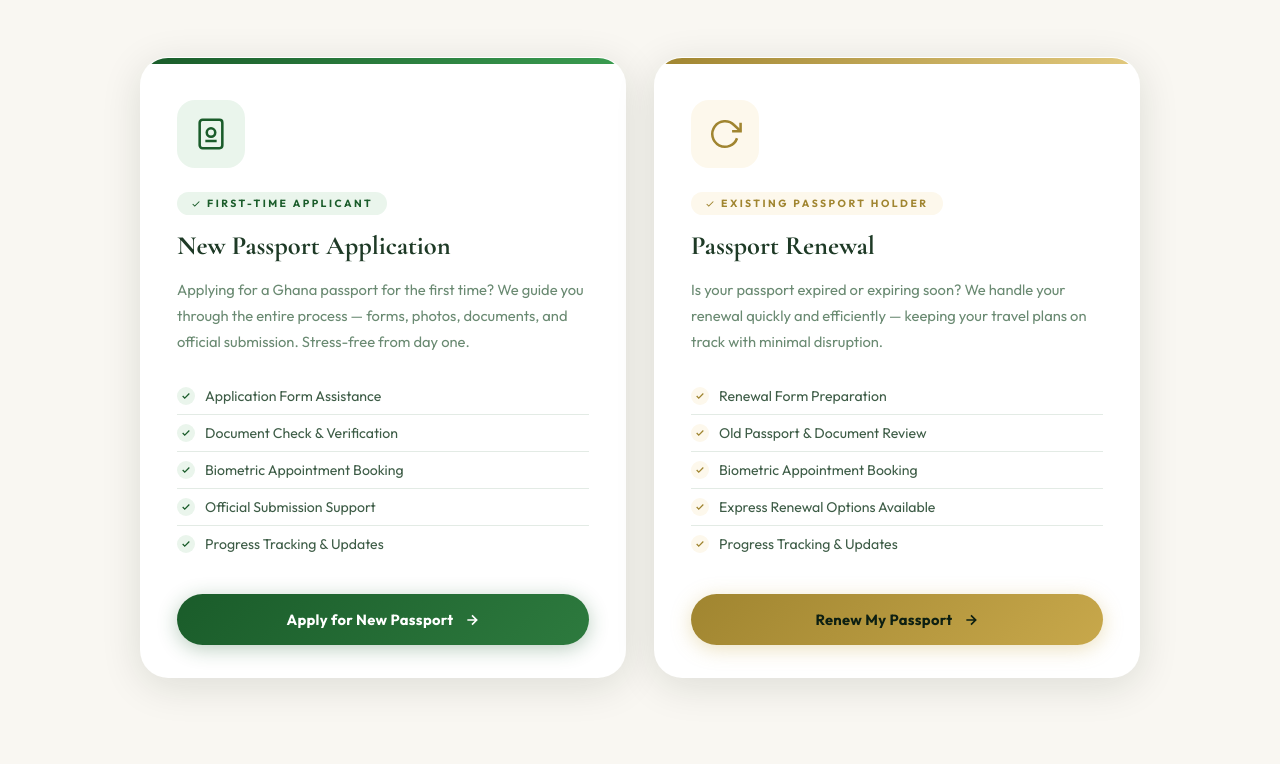
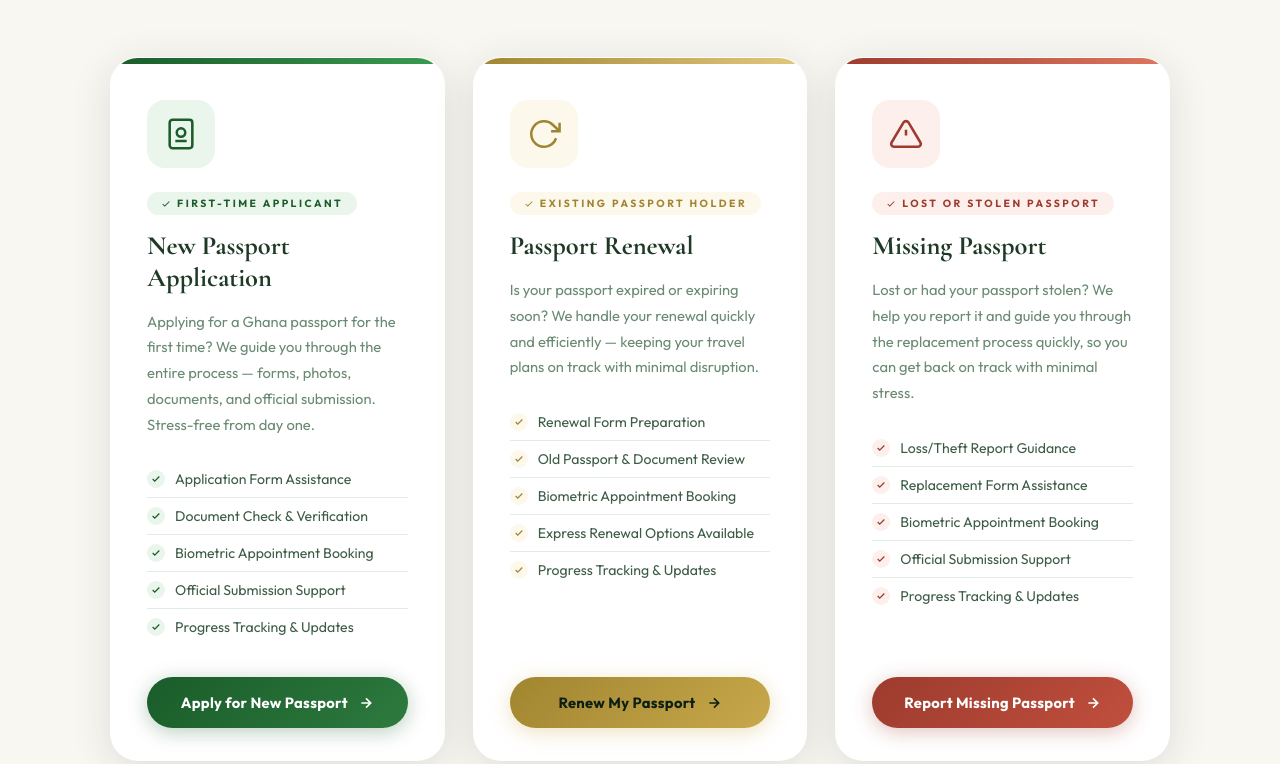
Before and after one commit to MCODERMICKEY/EXPROVE-PASSPORT-LIMITED, a plain HTML site: page passport-application.html in a window 1280 px wide. Shown: the part 1023-1787 px from the top of the page. Drawn offline with nearby package versions, Linux system fonts and the light colour scheme.

Commit message:
Enhance missing passport card design and layout
Added styles and structure for missing passport card.

```diff
--- a/passport-application.html
+++ b/passport-application.html
@@ -23,6 +23,10 @@
       --text:      #1e3a26;
       --text-mid:  #3d5c46;
       --text-lt:   #6a8a72;
+      --red-dk:    #9c3b2e;
+      --red-mid:   #c14f3d;
+      --red-lt:    #e0765f;
+      --red-pale:  #fdefec;
       --border:    rgba(26,92,42,0.12);
       --shadow-md: 0 8px 40px rgba(13,31,18,0.12);
       --shadow-lg: 0 20px 80px rgba(13,31,18,0.18);
@@ -273,9 +277,9 @@
     /* ── Service Cards ── */
     .pp-cards {
       display: grid;
-      grid-template-columns: 1fr 1fr;
+      grid-template-columns: 1fr 1fr 1fr;
       gap: 28px;
-      max-width: 1000px;
+      max-width: 1400px;
       margin: 0 auto;
     }
 
@@ -303,6 +307,7 @@
     }
     .pp-card.new-app .pp-card-band  { background: linear-gradient(90deg, var(--g-dark), var(--g-light)); }
     .pp-card.renewal .pp-card-band  { background: linear-gradient(90deg, var(--gold-dk), var(--gold-lt)); }
+    .pp-card.missing .pp-card-band  { background: linear-gradient(90deg, var(--red-dk), var(--red-lt)); }
 
     .pp-card-body {
       padding: 36px 36px 32px;
@@ -324,6 +329,8 @@
     .pp-card.new-app .pp-card-icon svg { stroke: var(--g-dark); }
     .pp-card.renewal .pp-card-icon { background: #fdf8ec; }
     .pp-card.renewal .pp-card-icon svg { stroke: var(--gold-dk); }
+    .pp-card.missing .pp-card-icon { background: var(--red-pale); }
+    .pp-card.missing .pp-card-icon svg { stroke: var(--red-dk); }
     .pp-card-icon svg { width: 34px; height: 34px; }
 
     .pp-card-tag {
@@ -341,6 +348,7 @@
     }
     .pp-card.new-app .pp-card-tag { background: var(--g-pale); color: var(--g-dark); }
     .pp-card.renewal .pp-card-tag { background: #fdf8ec; color: var(--gold-dk); }
+    .pp-card.missing .pp-card-tag { background: var(--red-pale); color: var(--red-dk); }
 
     .pp-card h3 {
       font-family: 'Cormorant Garamond', serif;
@@ -386,6 +394,8 @@
     .pp-card.new-app .feature-check svg { stroke: var(--g-dark); }
     .pp-card.renewal .feature-check { background: #fdf8ec; }
     .pp-card.renewal .feature-check svg { stroke: var(--gold-dk); }
+    .pp-card.missing .feature-check { background: var(--red-pale); }
+    .pp-card.missing .feature-check svg { stroke: var(--red-dk); }
     .feature-check svg { width: 10px; height: 10px; }
 
     /* Card CTA */
@@ -422,6 +432,16 @@
       background: linear-gradient(135deg, var(--gold), var(--gold-lt));
       transform: translateY(-2px);
       box-shadow: 0 10px 36px rgba(200,168,75,0.55);
+    }
+    .pp-card.missing .pp-card-btn {
+      background: linear-gradient(135deg, var(--red-dk), var(--red-mid));
+      color: var(--white);
+      box-shadow: 0 4px 20px rgba(156,59,46,0.3);
+    }
+    .pp-card.missing .pp-card-btn:hover {
+      background: linear-gradient(135deg, var(--red-mid), var(--red-lt));
+      transform: translateY(-2px);
+      box-shadow: 0 10px 36px rgba(156,59,46,0.5);
     }
 
     /* ── Info strip ── */
@@ -477,8 +497,11 @@
     .pp-footer a:hover { color: var(--white); }
 
     /* ── RESPONSIVE ── */
+    @media (max-width: 1100px) {
+      .pp-cards { grid-template-columns: 1fr 1fr; max-width: 760px; }
+    }
     @media (max-width: 760px) {
-      .pp-cards { grid-template-columns: 1fr; }
+      .pp-cards { grid-template-columns: 1fr; max-width: 100%; }
       .nav-links { display: none; }
       .nav-container { padding: 0 20px; }
       .pp-hero { padding: 70px 20px 60px; }
@@ -668,6 +691,52 @@
           </div>
         </div>
 
+        <!-- ── MISSING PASSPORT ── -->
+        <div class="pp-card missing">
+          <div class="pp-card-band"></div>
+          <div class="pp-card-body">
+            <div class="pp-card-icon">
+              <svg viewBox="0 0 24 24" fill="none" stroke="currentColor" stroke-width="1.8" xmlns="http://www.w3.org/2000/svg">
+                <path d="M12 9v4"/>
+                <path d="M12 17h.01"/>
+                <path d="M10.29 3.86 1.82 18a2 2 0 0 0 1.71 3h16.94a2 2 0 0 0 1.71-3L13.71 3.86a2 2 0 0 0-3.42 0z"/>
+              </svg>
+            </div>
+            <div class="pp-card-tag">
+              <svg viewBox="0 0 24 24" width="10" height="10" fill="none" stroke="currentColor" stroke-width="2.5"><polyline points="20 6 9 17 4 12"/></svg>
+              Lost or Stolen Passport
+            </div>
+            <h3>Missing Passport</h3>
+            <p>Lost or had your passport stolen? We help you report it and guide you through the replacement process quickly, so you can get back on track with minimal stress.</p>
+            <ul class="pp-features">
+              <li>
+                <span class="feature-check"><svg viewBox="0 0 24 24" fill="none" stroke="currentColor" stroke-width="3"><polyline points="20 6 9 17 4 12"/></svg></span>
+                Loss/Theft Report Guidance
+              </li>
+              <li>
+                <span class="feature-check"><svg viewBox="0 0 24 24" fill="none" stroke="currentColor" stroke-width="3"><polyline points="20 6 9 17 4 12"/></svg></span>
+                Replacement Form Assistance
+              </li>
+              <li>
+                <span class="feature-check"><svg viewBox="0 0 24 24" fill="none" stroke="currentColor" stroke-width="3"><polyline points="20 6 9 17 4 12"/></svg></span>
+                Biometric Appointment Booking
+              </li>
+              <li>
+                <span class="feature-check"><svg viewBox="0 0 24 24" fill="none" stroke="currentColor" stroke-width="3"><polyline points="20 6 9 17 4 12"/></svg></span>
+                Official Submission Support
+              </li>
+              <li>
+                <span class="feature-check"><svg viewBox="0 0 24 24" fill="none" stroke="currentColor" stroke-width="3"><polyline points="20 6 9 17 4 12"/></svg></span>
+                Progress Tracking & Updates
+              </li>
+            </ul>
+            <a href="https://forms.gle/C1e6YfwKtVxfZrBVA" target="_blank" class="pp-card-btn">
+              Report Missing Passport
+              <svg viewBox="0 0 24 24" width="16" height="16" fill="none" stroke="currentColor" stroke-width="2.5"><path d="M5 12h14M12 5l7 7-7 7"/></svg>
+            </a>
+          </div>
+        </div>
+
       </div>
     </div>
   </section>
```
